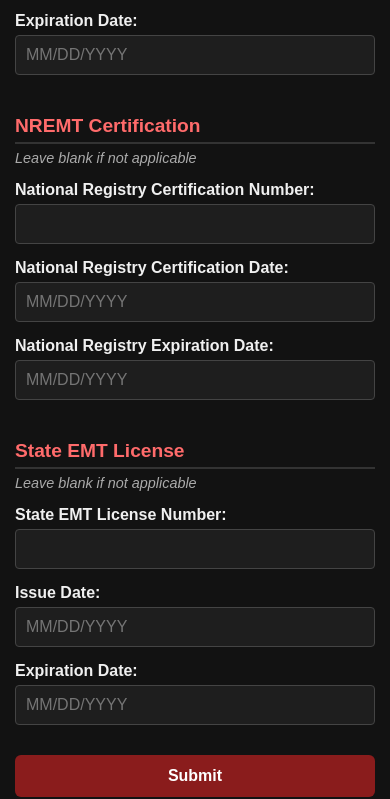
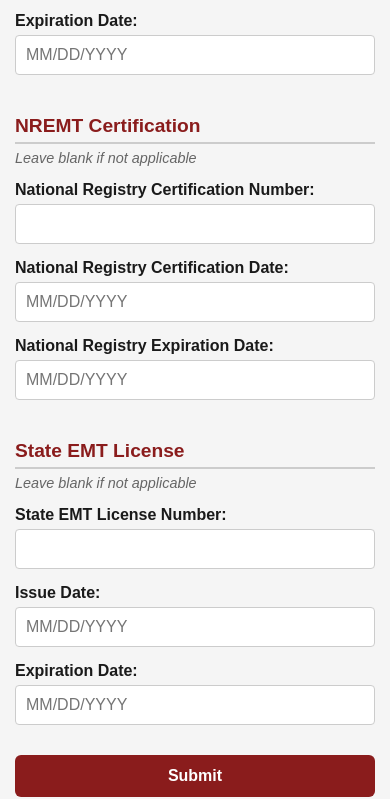
Before and after one commit to Bkrboy98/BLFD-ImageTrend-Reg, a plain HTML site: page index.html in a window 390 px wide. Shown: the part 1201-2000 px from the top of the page. Drawn offline with Linux system fonts and the light colour scheme.

Commit message:
Update index.html for better mobile experience, removed non functional dark mode

```diff
--- a/index.html
+++ b/index.html
@@ -1,3 +1,4 @@
+
 <!DOCTYPE html>
 <html lang="en">
 <head>
@@ -12,24 +13,24 @@
 
     body {
       font-family: Arial, sans-serif;
-      background-color: #121212;
+      background-color: #f5f5f5;
       margin: 0;
       padding: 20px;
       max-width: 800px;
       margin-left: auto;
       margin-right: auto;
-      color: #f0f0f0;
+      color: #1a1a1a;
     }
 
     h1 {
       text-align: center;
-      color: #ff6b6b;
+      color: #8A1C1C;
       margin-bottom: 30px;
     }
 
     h2 {
-      color: #ff6b6b;
-      border-bottom: 2px solid #333;
+      color: #8A1C1C;
+      border-bottom: 2px solid #ccc;
       padding-bottom: 5px;
       margin-top: 40px;
     }
@@ -46,17 +47,16 @@
       width: 100%;
       padding: 12px;
       margin-top: 5px;
-      border: 1px solid #444;
+      border: 1px solid #ccc;
       border-radius: 4px;
       font-size: 1rem;
-      background-color: #1e1e1e;
-      color: #f0f0f0;
+      background-color: #ffffff;
     }
 
     input:focus,
     select:focus,
     textarea:focus {
-      border-color: #ff6b6b;
+      border-color: #8A1C1C;
       outline: none;
     }
 
@@ -80,7 +80,7 @@
     .note {
       font-size: 0.9em;
       font-style: italic;
-      color: #aaaaaa;
+      color: #666;
       margin-top: -10px;
       margin-bottom: 10px;
     }
```
